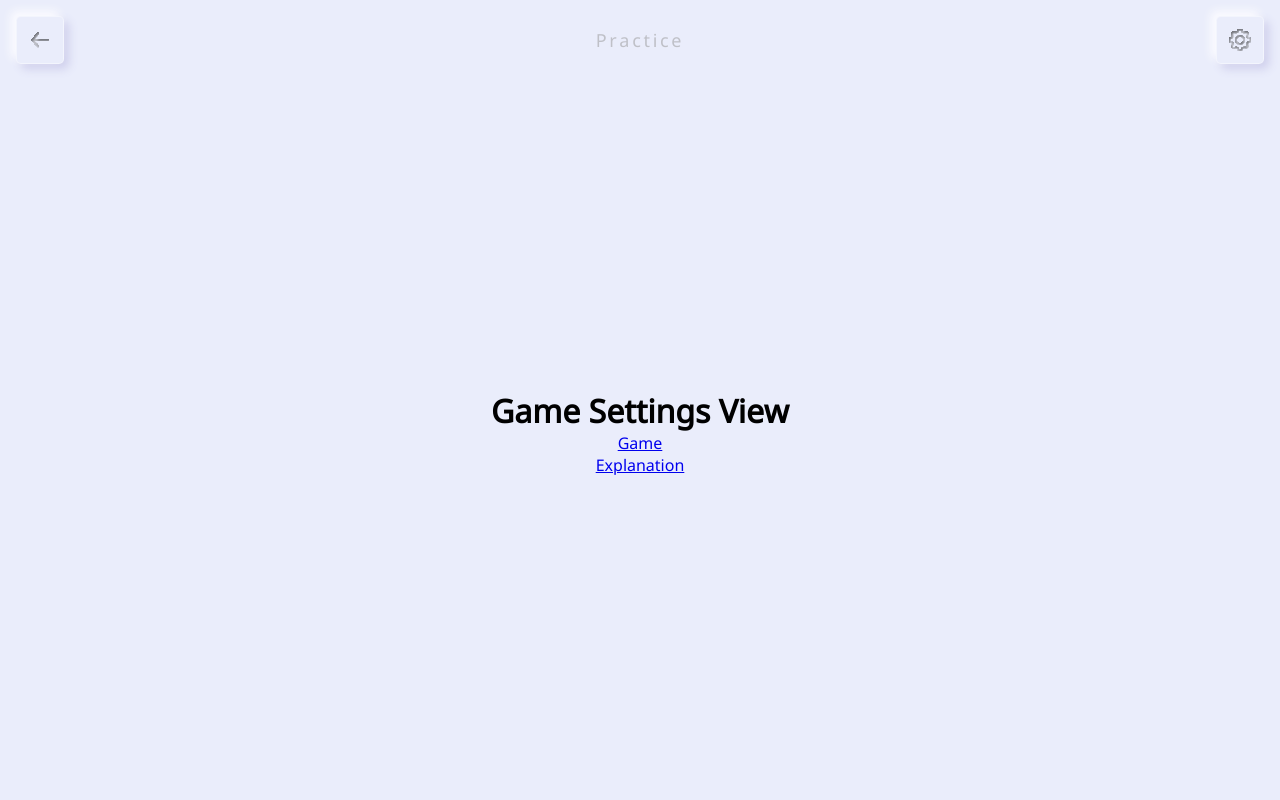
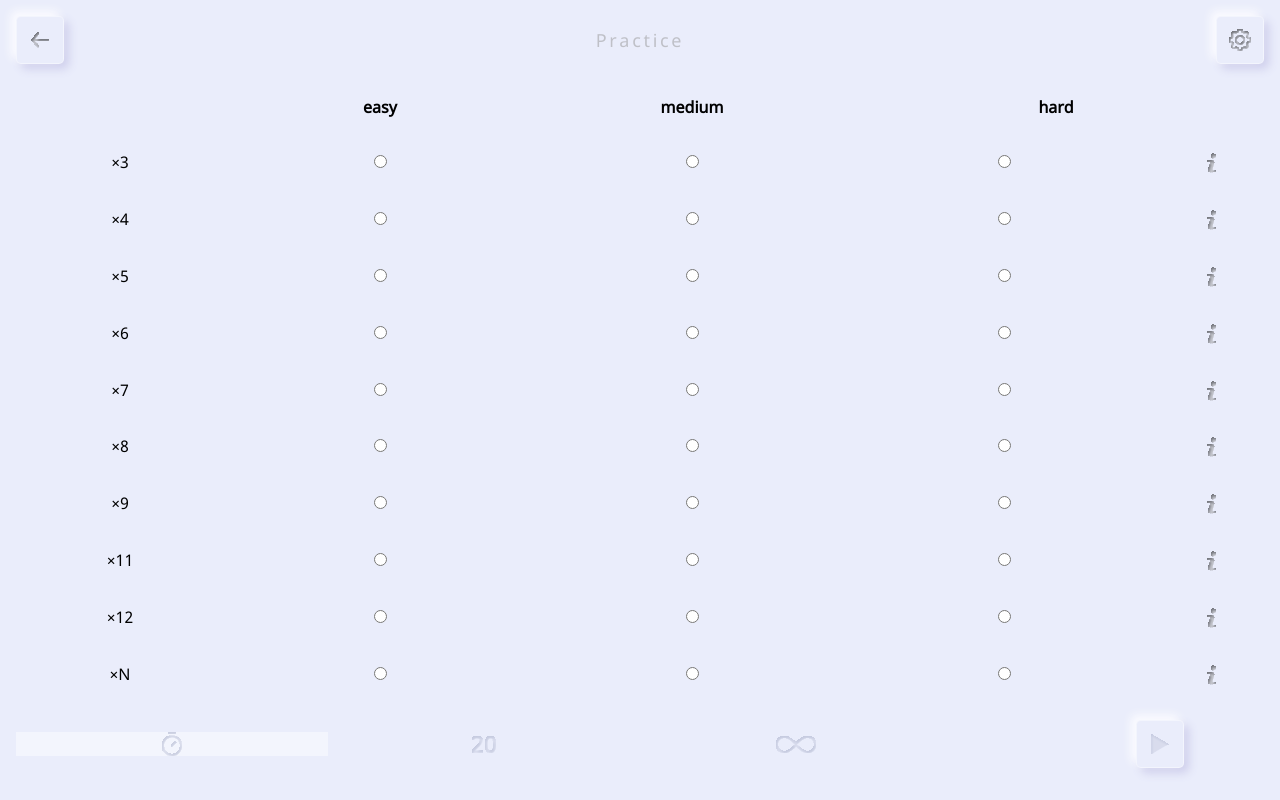
Before and after one commit to ylitco/speed-math, a React (Create React App) app: page /game-settings in a window 1280 px wide. Built offline with nearby package versions, Linux system fonts and the light colour scheme.

Commit message:
feat(views): add GameSettings gui layout

```diff
--- /dev/null
+++ b/src/views/GameSettings/GameSettings.module.scss
@@ -0,0 +1,53 @@
+.view {
+  display: grid;
+  grid-template-columns: repeat(12, 1fr);
+  justify-items: center;
+
+  .easy {
+    grid-column-start: 3;
+    grid-column-end: 6;
+  }
+
+  .medium {
+    grid-column-start: 6;
+    grid-column-end: 9;
+  }
+
+  .hard {
+    grid-column-start: 9;
+    grid-column-end: 13;
+  }
+
+  .row {
+    display: grid;
+    grid-column-start: 1;
+    grid-column-end: 13;
+    grid-template-columns: subgrid;
+    justify-items: center;
+
+    .number {
+      grid-column-start: 1;
+      grid-column-end: 3;
+    }
+
+    .easy {
+      grid-column-start: 3;
+      grid-column-end: 6;
+    }
+
+    .hard {
+      grid-column-start: 9;
+      grid-column-end: 12;
+    }
+  }
+
+  .modes {
+    grid-column-start: 1;
+    grid-column-end: 10;
+  }
+
+  .play {
+    grid-column-start: 11;
+    grid-column-end: 13;
+  }
+}
--- a/src/views/GameSettings/GameSettings.tsx
+++ b/src/views/GameSettings/GameSettings.tsx
@@ -1,13 +1,98 @@
-import React, { FC } from 'react';
+import React, { FC, useCallback, useState } from 'react';
+import cn from 'classnames';
 import styles from '../views.module.scss';
-import { Link } from 'react-router-dom';
+import localStyles from './GameSettings.module.scss';
+import { Button } from 'src/components/Button/Button';
+import { Switch } from 'src/components/Switch/Switch';
+import { InfoIcon } from 'src/icons/Info/Info';
+import { TimerIcon } from 'src/icons/Timer/Timer';
+import { QuantityIcon } from 'src/icons/Quantity/Quantity';
+import { InfinityIcon } from 'src/icons/Infinity/Infinity';
+import { IEventMetaObject } from 'src/types';
+import { PlayIcon } from 'src/icons/Play/Play';
+
+const MODES = [3, 4, 5, 6, 7, 8, 9, 11, 12, 'N'];
 
 export const GameSettings: FC = () => {
+  const [mode, setMode] = useState('time');
+  const [practice, setPractice] = useState<Record<string, string>>({});
+  const handleModeChange = useCallback(_handleModeChange, []);
+  const handleDifficultyChange = useCallback(_handleDifficultyChange, []);
+  const handlePlayClick = useCallback(_handlePlayClick, [mode, practice]);
+
   return (
-    <main className={styles.view}>
-      <h1>Game Settings View</h1>
-      <Link to="/game">Game</Link>
-      <Link to="/explanation">Explanation</Link>
+    <main className={cn(styles.view, localStyles.view)}>
+      <b className={localStyles.easy}>easy</b>
+      <b className={localStyles.medium}>medium</b>
+      <b className={localStyles.hard}>hard</b>
+      {MODES.map((_mode: string | number) => {
+        const mode = _mode.toString();
+        return (
+          <div className={localStyles.row} key={mode}>
+            <div className={localStyles.number}>
+              ×{mode}
+            </div>
+            <div className={localStyles.easy}>
+              <input
+                type='radio'
+                name={mode}
+                value="easy"
+                checked={practice[mode] === 'easy'}
+                onChange={(e) => handleDifficultyChange(e.target.value, mode)}
+              />
+            </div>
+            <div className={localStyles.medium}>
+              <input
+                type='radio'
+                name={mode}
+                value="medium"
+                checked={practice[mode] === 'medium'}
+                onChange={(e) => handleDifficultyChange(e.target.value, mode)}
+              />
+            </div>
+            <div className={localStyles.hard}>
+              <input
+                type='radio'
+                name={mode}
+                value="hard"
+                checked={practice[mode] === 'hard'}
+                onChange={(e) => handleDifficultyChange(e.target.value, mode)}
+              />
+            </div>
+            <InfoIcon />
+          </div>
+        );
+      })}
+      <Switch
+        className={localStyles.modes}
+        options={{
+          time: <TimerIcon />,
+          quantity: <QuantityIcon />,
+          unlimited: <InfinityIcon />,
+        }}
+        value={mode}
+        onChange={handleModeChange}
+      />
+      <Button className={localStyles.play} onClick={handlePlayClick}>
+        <PlayIcon />
+      </Button>
     </main>
   );
+
+  function _handleModeChange(e: IEventMetaObject<string>) {
+    setMode(e.value);
+  }
+
+  function _handleDifficultyChange(value: string, mode: string) {
+    setPractice((prevPractice) => {
+      return { ...prevPractice, [mode]: value };
+    });
+  }
+
+  function _handlePlayClick() {
+    console.log(
+      mode,
+      practice,
+    );
+  }
 };
```
